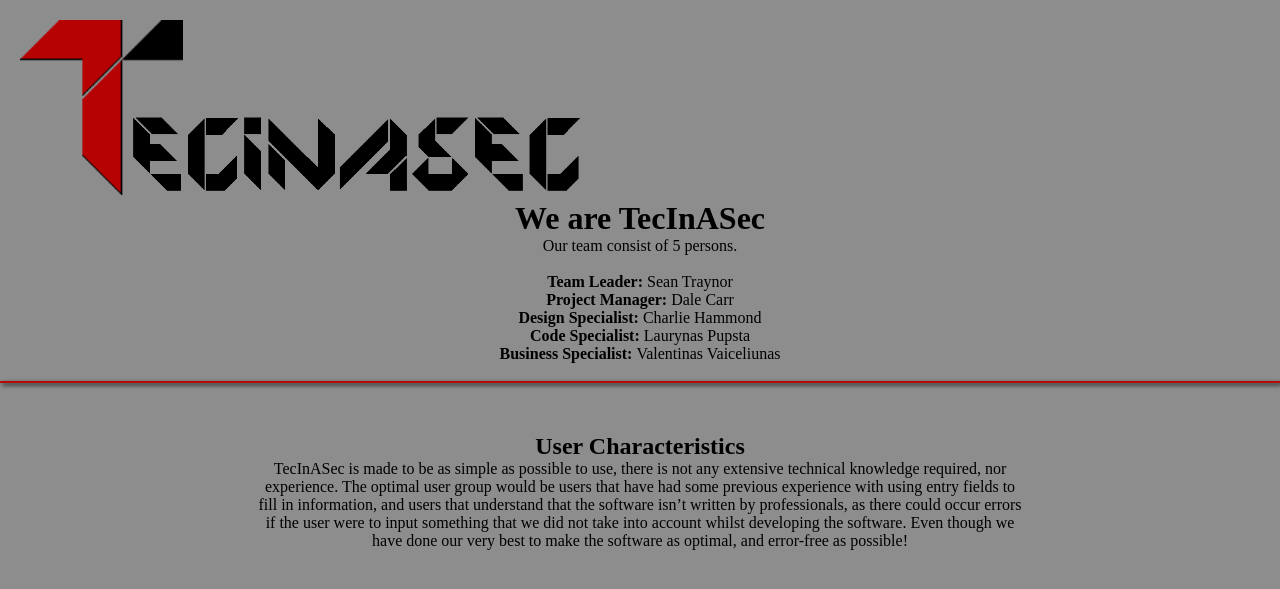
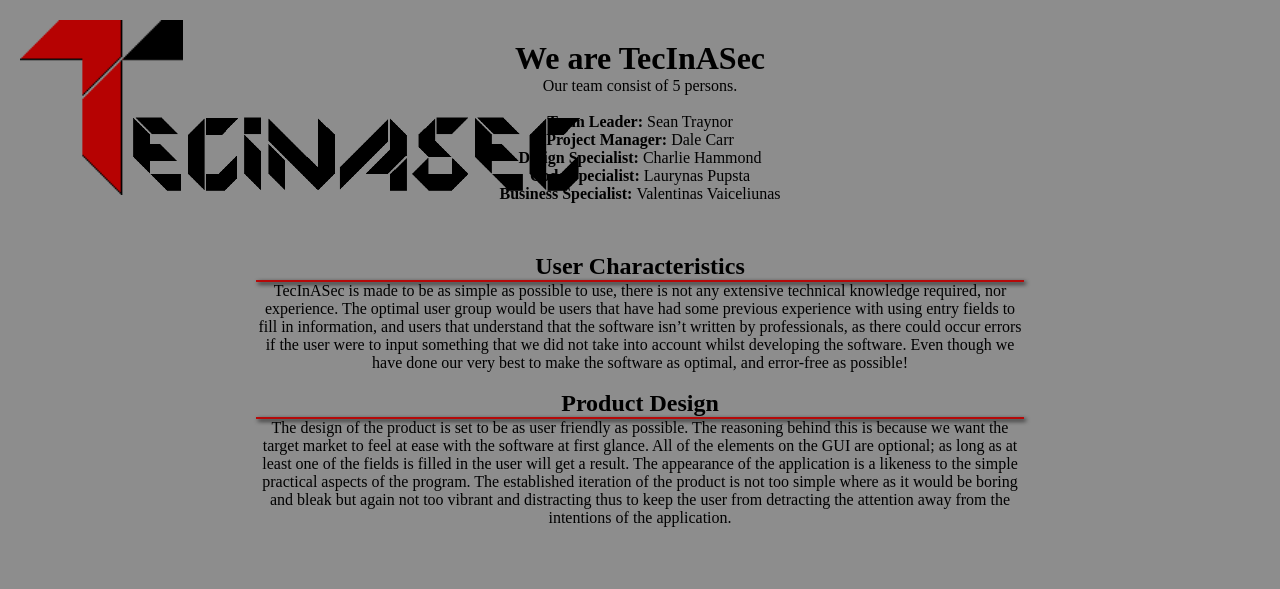
Before and after one commit to dbblTS/TecInASec_Web, a PHP site: page /about_tecinasec.html in a window 1280 px wide. Shown: the top 589 px of the page. Run offline with PHP 8.4, Linux system fonts and the light colour scheme.

Commit message:
Added product design

```diff
--- a/about_tecinasec.html
+++ b/about_tecinasec.html
@@ -23,11 +23,14 @@
 				<li><b>Business Specialist: </b>Valentinas Vaiceliunas</li>
 			</ul>
 		</p>
-		<br />
-		<hr />
 		<div class="about_sub_container">
 			<h2>User Characteristics</h2>
+			<hr />
 			<p>TecInASec is made to be as simple as possible to use, there is not any extensive technical knowledge required, nor experience. The optimal user group would be users that have had some previous experience with using entry fields to fill in information, and users that understand that the software isn&rsquo;t written by professionals, as there could occur errors if the user were to input something that we did not take into account whilst developing the software. Even though we have done our very best to make the software as optimal, and error-free as possible!</p>
+			<br />
+			<h2>Product Design</h2>
+			<hr />
+			<p>The design of the product is set to be as user friendly as possible. The reasoning behind this is because we want the target market to feel at ease with the software at first glance. All of the elements on the GUI are optional; as long as at least one of the fields is filled in the user will get a result. The appearance of the application is a likeness to the simple practical aspects of the program. The established iteration of the product is not too simple where as it would be boring and bleak but again not too vibrant and distracting thus to keep the user from detracting the attention away from the intentions of the application.</p>
 		</div>
 	</div>
 </body>
--- a/style.css
+++ b/style.css
@@ -147,7 +147,7 @@ header a {
 .about_main_container {
     width: 100%;
     text-align: center;
-    margin-top: 200px;
+    margin-top: 40px;
     display: inline-block;
 }
 .about_main_container ul li{
```
